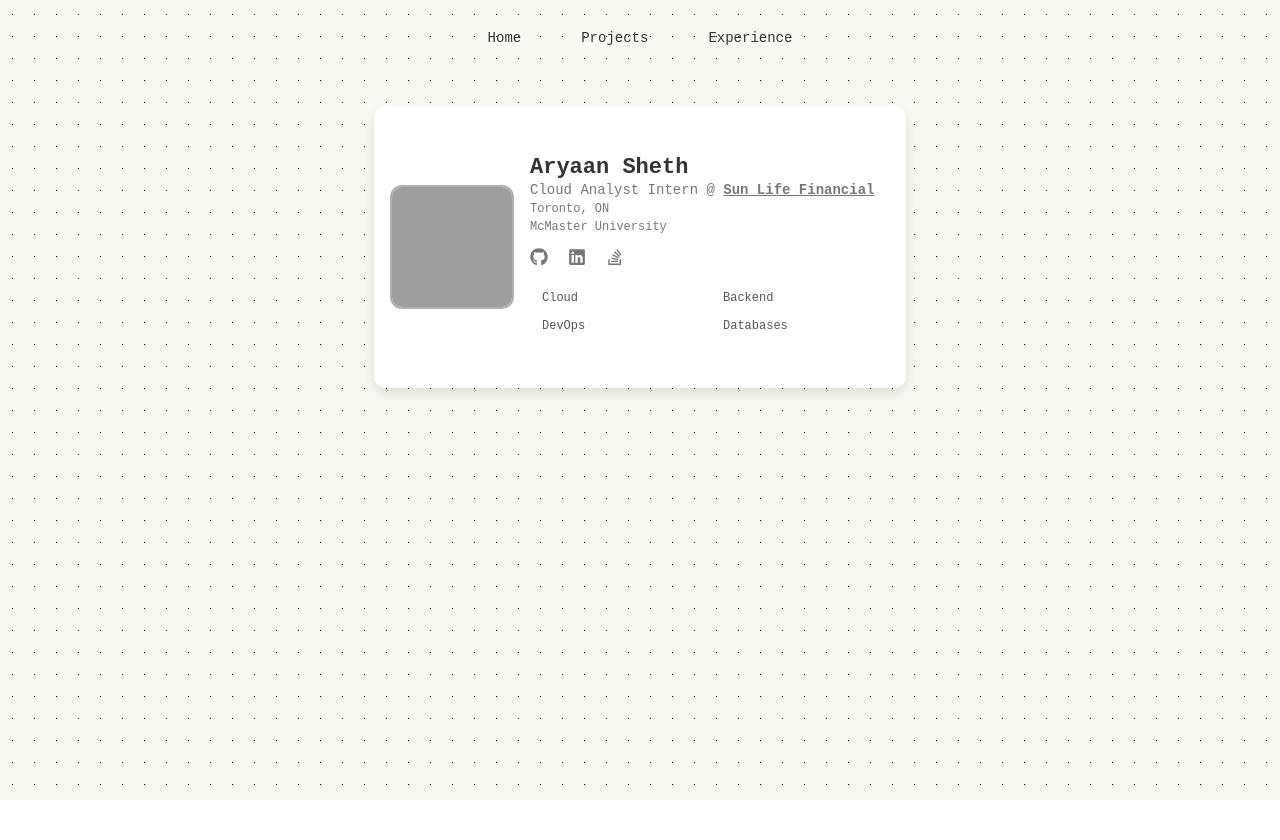
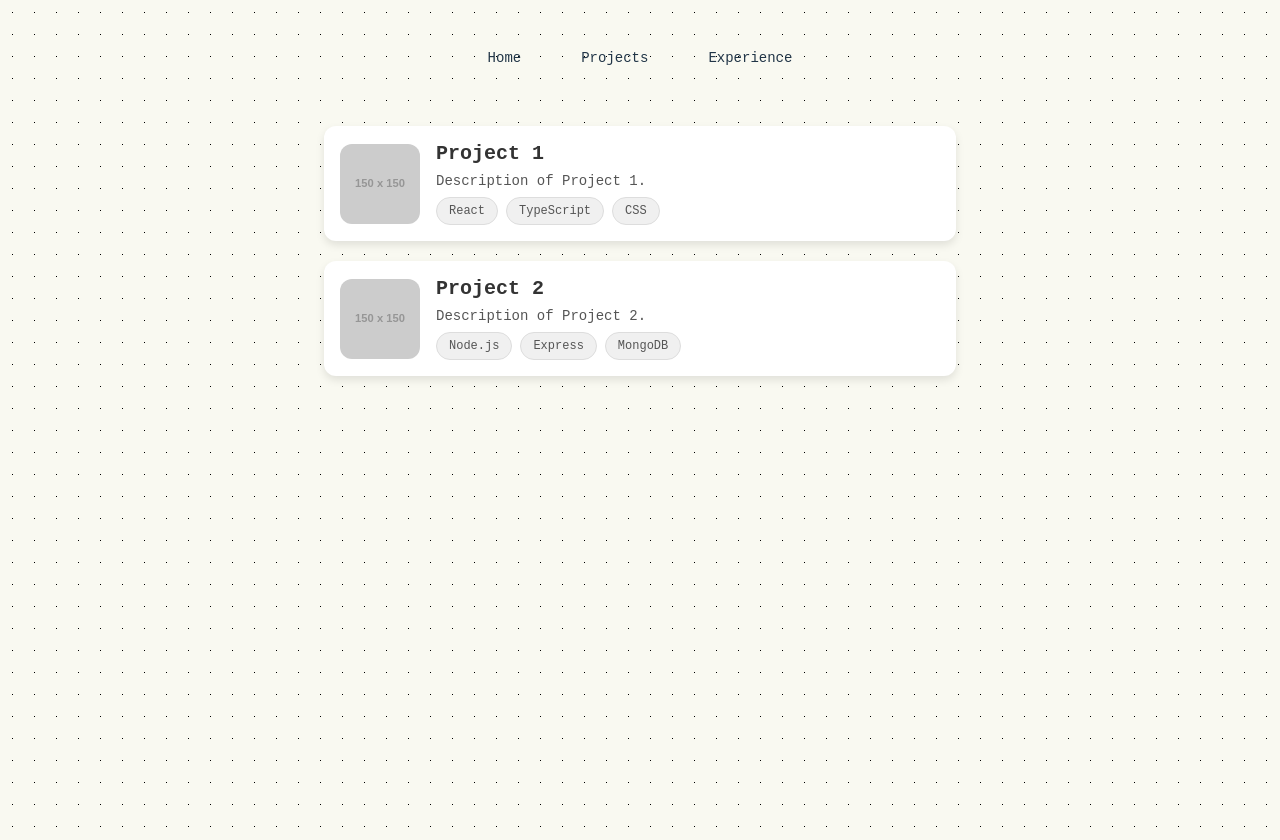
Before and after one commit to AryaanSheth/portfolio, a React (Vite) app: page /projects in a window 1280 px wide. Before the commit the page ends 800 px from the top, so only its background shows below. Built offline with nearby package versions, Linux system fonts and the light colour scheme; grey boxes are pictures that could not be loaded; a web font is replaced by a local one.

Commit message:
feat: working nav bar and pages

```diff
--- a/src/App.tsx
+++ b/src/App.tsx
@@ -1,31 +1,22 @@
+// src/App.tsx
+
 import React from "react";
-import IDCard from "./components/Card/Card";
-import Navbar from "./components/Navbar/Navbar";
+import { BrowserRouter as Router, Route, Routes } from "react-router-dom";
+import Home from "./pages/Home";
+import Projects from "./pages/Projects";
+import Experiences from "./pages/Experiences";
 
 const App: React.FC = () => {
   return (
-    <div
-      style={{
-        display: "flex",
-        justifyContent: "flex-start",
-        alignItems: "center",
-        minHeight: "100vh",
-        flexDirection: "column",
-      }}
-    >
-      <Navbar />
-      <IDCard
-        name="Aryaan Sheth"
-        title="Cloud Analyst Intern @ Sun Life Financial"
-        location="Toronto, ON"
-        university="McMaster University"
-        skills={["Cloud", "Backend", "DevOps", "Databases"]}
-        image="https://avatars.githubusercontent.com/u/67332328?v=4"
-        github="https://github.com/AryaanSheth"
-        linkedin="https://www.linkedin.com/in/aryaansheth/"
-        stackoverflow="https://stackoverflow.com/users/21440608/lines"
-      />
-    </div>
+    <Router>
+      <div style={{ padding: "20px" }}>
+        <Routes>
+          <Route path="/" element={<Home />} />
+          <Route path="/projects" element={<Projects />} />
+          <Route path="/experience" element={<Experiences />} />
+        </Routes>
+      </div>
+    </Router>
   );
 };
 
--- /dev/null
+++ b/src/components/List-Card/List-Card.css
@@ -0,0 +1,59 @@
+.list-card {
+    display: flex;
+    background-color: white;
+    padding: 16px;
+    border-radius: 12px;
+    box-shadow: 0 4px 8px rgba(0, 0, 0, 0.1);
+    margin-bottom: 20px;
+    width: 100%;
+    max-width: 600px;
+    align-items: center;
+}
+
+.list-card-image {
+    flex-shrink: 0;
+    width: 80px;
+    height: 80px;
+    border-radius: 12px;
+    overflow: hidden;
+    margin-right: 16px;
+}
+
+.list-card-image img {
+    width: 100%;
+    height: 100%;
+    object-fit: cover;
+}
+
+.list-card-content {
+    flex-grow: 1;
+}
+
+.list-card-content h3 {
+    margin: 0;
+    font-size: 20px;
+    font-weight: bold;
+    color: #333333;
+}
+
+.list-card-content p {
+    font-size: 14px;
+    color: #555555;
+    margin: 8px 0;
+}
+
+.tags {
+    margin-top: 8px;
+    display: flex;
+    flex-wrap: wrap;
+    gap: 8px;
+}
+
+.tag {
+    background-color: #f0f0f0;
+    padding: 6px 12px;
+    border-radius: 16px;
+    font-size: 12px;
+    color: #555555;
+    border: 1px solid #ddd;
+}
--- /dev/null
+++ b/src/components/List-Card/List-Card.tsx
@@ -0,0 +1,32 @@
+import React from "react";
+import "./List-Card.css";
+
+interface ListCardProps {
+  name: string;
+  image: string;
+  desc: string;
+  tags: string[];
+}
+
+const ListCard: React.FC<ListCardProps> = ({ name, image, desc, tags }) => {
+  return (
+    <div className="list-card">
+      <div className="list-card-image">
+        <img src={image} alt={name} />
+      </div>
+      <div className="list-card-content">
+        <h3>{name}</h3>
+        <p>{desc}</p>
+        <div className="tags">
+          {tags.map((tag, index) => (
+            <span key={index} className="tag">
+              {tag}
+            </span>
+          ))}
+        </div>
+      </div>
+    </div>
+  );
+};
+
+export default ListCard;
--- a/src/components/Navbar/Navbar.css
+++ b/src/components/Navbar/Navbar.css
@@ -1,3 +1,5 @@
+/* src/components/Navbar/Navbar.css */
+
 .navbar {
     display: flex;
     gap: 20px;
@@ -7,18 +9,22 @@
     margin-bottom: 50px;
 }
 
-.navbar a {
+.navbar-item {
     text-decoration: none;
-    color: #333333;
+    color: inherit; /* Ensures the color is inherited from the parent */
     font-size: 14px;
     padding: 10px 20px;
     border-radius: 30px;
-    transition: all 0.1s ease;
+    transition: all 0.3s ease; /* Smooth transition for all properties */
 }
 
-.navbar a:hover {
+.navbar-item:hover {
     color: #333333;
-    outline: 2px solid #777777;
-    outline-offset: 0px;
+    text-decoration: underline;
+    text-decoration-color: #777777;
+    text-decoration-thickness: 2px; /* Make the underline thicker */
+    text-decoration-style: solid; /* Ensure the underline is solid */
     border-radius: 20px;
+    text-underline-position: under; /* Ensures the underline stays at the bottom */
+    transition: text-decoration-thickness 0.3s ease; /* Animate the thickness change */
 }
--- a/src/components/Navbar/Navbar.tsx
+++ b/src/components/Navbar/Navbar.tsx
@@ -1,18 +1,21 @@
+// src/components/Navbar/Navbar.tsx
+
 import React from "react";
+import { Link } from "react-router-dom";
 import "./Navbar.css";
 
 const Navbar: React.FC = () => {
   return (
     <div className="navbar">
-      <a href="#home" className="navbar-item">
+      <Link to="/" className="navbar-item">
         Home
-      </a>
-      <a href="#projects" className="navbar-item">
+      </Link>
+      <Link to="/projects" className="navbar-item">
         Projects
-      </a>
-      <a href="#experience" className="navbar-item">
+      </Link>
+      <Link to="/experience" className="navbar-item">
         Experience
-      </a>
+      </Link>
     </div>
   );
 };
--- /dev/null
+++ b/src/pages/Experiences.tsx
@@ -0,0 +1,47 @@
+// src/pages/Experiences.tsx
+
+import React from "react";
+import ListCard from "../components/List-Card/List-Card";
+import Navbar from "../components/Navbar/Navbar";
+
+const Experiences: React.FC = () => {
+  const experiences = [
+    {
+      name: "Experience 1",
+      image: "https://via.placeholder.com/150",
+      desc: "Description of Experience 1.",
+      tags: ["Java", "Spring Boot", "AWS"],
+    },
+    {
+      name: "Experience 2",
+      image: "https://via.placeholder.com/150",
+      desc: "Description of Experience 2.",
+      tags: ["Python", "Flask", "Docker"],
+    },
+  ];
+
+  return (
+    <div
+      style={{
+        display: "flex",
+        justifyContent: "flex-start", // Align items to the top of the screen
+        alignItems: "center",
+        minHeight: "100vh",
+        flexDirection: "column",
+      }}
+    >
+      <Navbar />
+      {experiences.map((experience, index) => (
+        <ListCard
+          key={index}
+          name={experience.name}
+          image={experience.image}
+          desc={experience.desc}
+          tags={experience.tags}
+        />
+      ))}
+    </div>
+  );
+};
+
+export default Experiences;
--- /dev/null
+++ b/src/pages/Home.tsx
@@ -0,0 +1,32 @@
+import React from "react";
+import IDCard from "../components/Card/Card";
+import Navbar from "../components/Navbar/Navbar";
+
+const Home: React.FC = () => {
+  return (
+    <div
+      style={{
+        display: "flex",
+        justifyContent: "flex-start", // Align items to the top of the screen
+        alignItems: "center",
+        minHeight: "100vh",
+        flexDirection: "column",
+      }}
+    >
+      <Navbar />
+      <IDCard
+        name="Aryaan Sheth"
+        title="Cloud Analyst Intern @ Sun Life Financial"
+        location="Toronto, ON"
+        university="McMaster University"
+        skills={["Cloud", "Backend", "DevOps", "Databases"]}
+        image="https://avatars.githubusercontent.com/u/67332328?v=4"
+        github="https://github.com/AryaanSheth"
+        linkedin="https://www.linkedin.com/in/aryaansheth/"
+        stackoverflow="https://stackoverflow.com/users/21440608/lines"
+      />
+    </div>
+  );
+};
+
+export default Home;
--- /dev/null
+++ b/src/pages/Projects.tsx
@@ -0,0 +1,47 @@
+// src/pages/Projects.tsx
+
+import React from "react";
+import ListCard from "../components/List-Card/List-Card";
+import Navbar from "../components/Navbar/Navbar";
+
+const Projects: React.FC = () => {
+  const projects = [
+    {
+      name: "Project 1",
+      image: "https://via.placeholder.com/150",
+      desc: "Description of Project 1.",
+      tags: ["React", "TypeScript", "CSS"],
+    },
+    {
+      name: "Project 2",
+      image: "https://via.placeholder.com/150",
+      desc: "Description of Project 2.",
+      tags: ["Node.js", "Express", "MongoDB"],
+    },
+  ];
+
+  return (
+    <div
+      style={{
+        display: "flex",
+        justifyContent: "flex-start", // Align items to the top of the screen
+        alignItems: "center",
+        minHeight: "100vh",
+        flexDirection: "column",
+      }}
+    >
+      <Navbar />
+      {projects.map((project, index) => (
+        <ListCard
+          key={index}
+          name={project.name}
+          image={project.image}
+          desc={project.desc}
+          tags={project.tags}
+        />
+      ))}
+    </div>
+  );
+};
+
+export default Projects;
```
Also changed, not shown: 1 other file (tests, documents, lock files or other folders).
